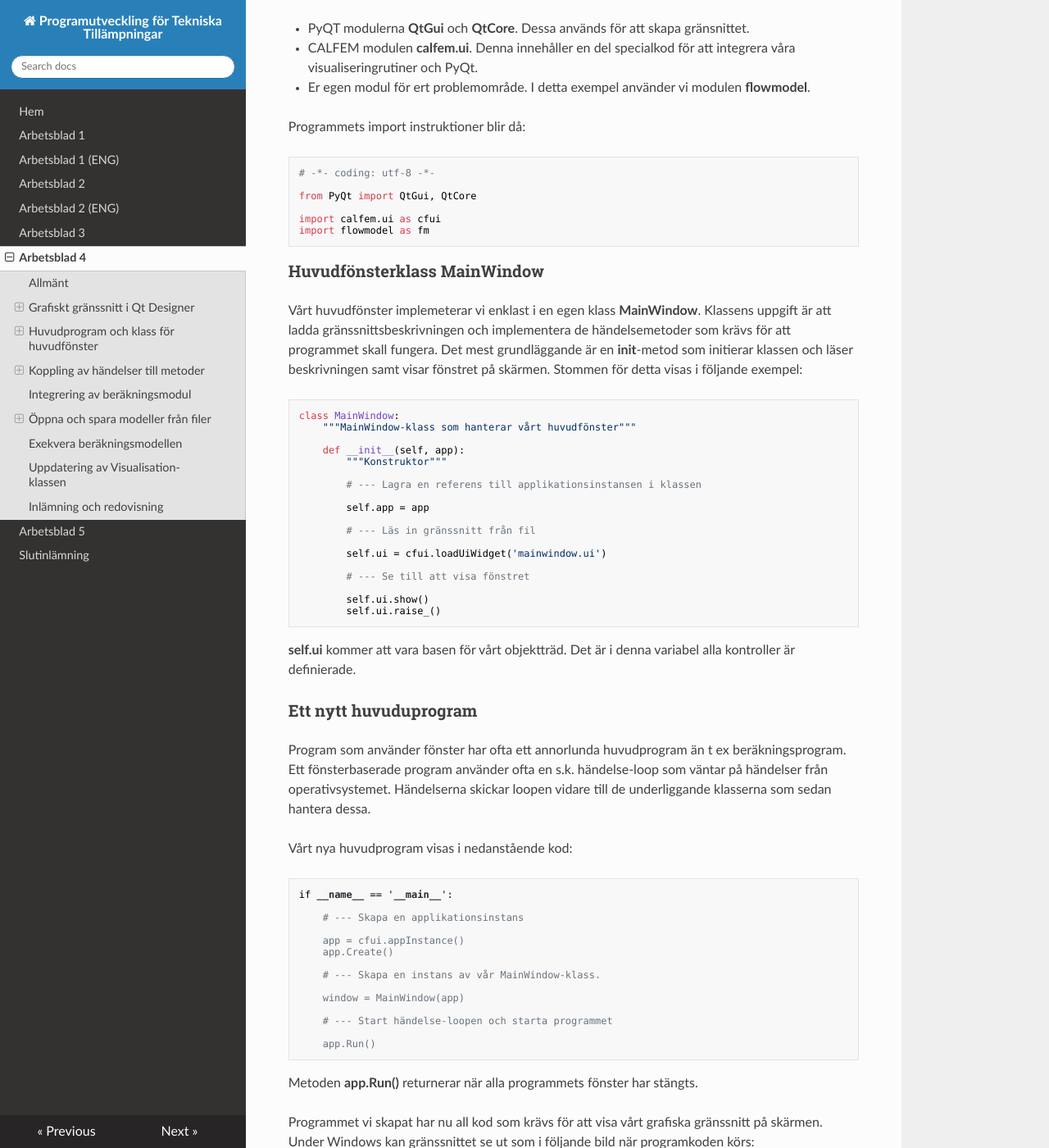
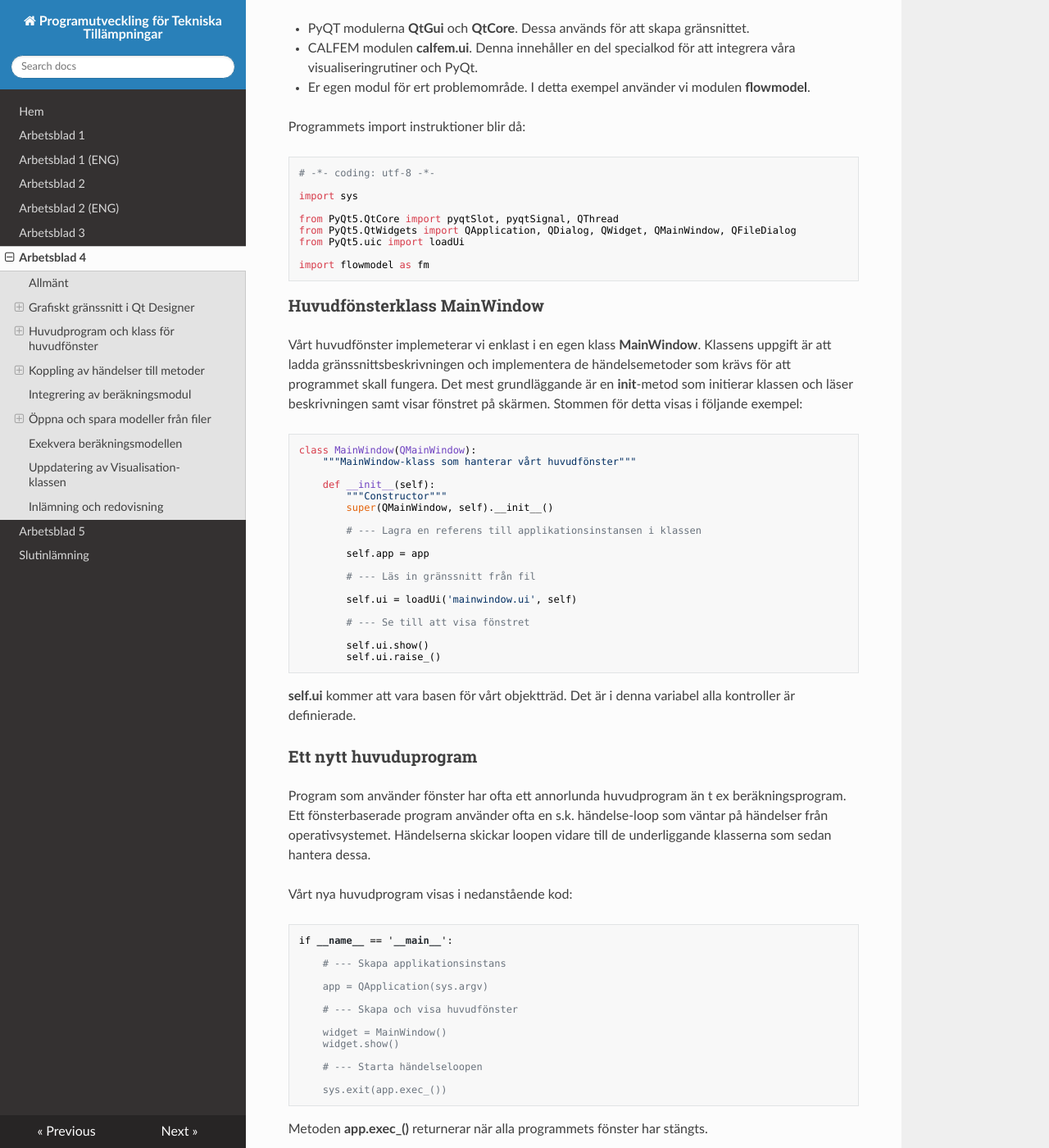
Before and after one commit to jonaslindemann/vsmn20, an MkDocs documentation site: the page built from docs/assignment4.md, in a window 1280 px wide and 1400 px high, scrolled down 8978 px. Shown: the whole window at 82% size. Built offline with MkDocs 1.6.1, drawn with Linux system fonts in a browser that asks for light colours; nearby versions of some CDN libraries; old or Windows-style settings are respelled for this version of MkDocs; some of the changed text lies outside the part shown.

Commit message:
Updated for new version of calfem.

```diff
--- a/docs/assignment4.md
+++ b/docs/assignment4.md
@@ -147,20 +147,24 @@ Programmets import instruktioner blir då:
 
     # -*- coding: utf-8 -*-
 
-    from PyQt import QtGui, QtCore
+    import sys
 
-    import calfem.ui as cfui
+    from PyQt5.QtCore import pyqtSlot, pyqtSignal, QThread
+    from PyQt5.QtWidgets import QApplication, QDialog, QWidget, QMainWindow, QFileDialog
+    from PyQt5.uic import loadUi
+
     import flowmodel as fm
 
 ### Huvudfönsterklass MainWindow
 
 Vårt huvudfönster implemeterar vi enklast i en egen klass **MainWindow**. Klassens uppgift är att ladda gränssnittsbeskrivningen och implementera de händelsemetoder som krävs för att programmet skall fungera. Det mest grundläggande är en **__init__**-metod som initierar klassen och läser beskrivningen samt visar fönstret på skärmen. Stommen för detta visas i följande exempel:
 
-    class MainWindow:
+    class MainWindow(QMainWindow):
         """MainWindow-klass som hanterar vårt huvudfönster"""
 
-        def __init__(self, app):
-            """Konstruktor"""
+        def __init__(self):
+            """Constructor"""
+            super(QMainWindow, self).__init__()
 
             # --- Lagra en referens till applikationsinstansen i klassen
 
@@ -168,7 +172,7 @@ Vårt huvudfönster implemeterar vi enklast i en egen klass **MainWindow**. Klas
 
             # --- Läs in gränssnitt från fil
 
-            self.ui = cfui.loadUiWidget('mainwindow.ui')
+            self.ui = loadUi('mainwindow.ui', self)
 
             # --- Se till att visa fönstret
 
@@ -185,20 +189,20 @@ Vårt nya huvudprogram visas i nedanstående kod:
 
     if __name__ == '__main__':
 
-        # --- Skapa en applikationsinstans
+        # --- Skapa applikationsinstans
 
-        app = cfui.appInstance()
-        app.Create()
+        app = QApplication(sys.argv)
 
-        # --- Skapa en instans av vår MainWindow-klass.
+        # --- Skapa och visa huvudfönster
 
-        window = MainWindow(app)
+        widget = MainWindow()
+        widget.show()
 
-        # --- Start händelse-loopen och starta programmet
+        # --- Starta händelseloopen
 
-        app.Run()
+        sys.exit(app.exec_())
 
-Metoden **app.Run()** returnerar när alla programmets fönster har stängts.
+Metoden **app.exec_()** returnerar när alla programmets fönster har stängts.
 
 Programmet vi skapat har nu all kod som krävs för att visa vårt grafiska gränssnitt på skärmen. Under Windows kan gränssnittet se ut som i följande bild när programkoden körs:
 
@@ -222,13 +226,13 @@ Vi lämnar implementeringen av denna till användaren. Kopplingen av metoden gö
 
     class MainWindow:
         ...
-        def __init__(self, app):
+        def __init__(self):
 
             ...
 
             # --- Läs in gränssnitt från fil
 
-            self.ui = cfui.loadUiWidget('mainwindow.ui')
+            self.ui = loadUi('mainwindow.ui', self)
 
             # --- Koppla kontroller till händelsemetoder
 
@@ -293,12 +297,12 @@ Beräkningsmodellen som implementerades i arbetsblad 2 och 3 innehåller metoder
 
 ### Öppna fil från disk
 
-För att öppna en redan existerande fil från disk, måste vi först fråga användaren om vilken fil som skall öppnas. Detta kan göras med funktionen **QtGui.QFileDialog.getOpenFileName(...)**. Funktionen visar en stanadard fildialogruta där användaren kan välja en existerande fil. Hur den används visas i följande exempel:
+För att öppna en redan existerande fil från disk, måste vi först fråga användaren om vilken fil som skall öppnas. Detta kan göras med funktionen **QFileDialog.getOpenFileName(...)**. Funktionen visar en stanadard fildialogruta där användaren kan välja en existerande fil. Hur den används visas i följande exempel:
 
     def onActionOpen(self):
         """Öppna in indata fil"""
 
-        self.filename, _ = QtGui.QFileDialog.getOpenFileName(self.ui,
+        self.filename, _ = QFileDialog.getOpenFileName(self.ui,
             "Öppna modell", "", "Modell filer (*.json *.jpg *.bmp)")
 
         if self.filename!="":
@@ -317,7 +321,7 @@ Om användaren vill spara en modell till disk, måste vi på samma sätt först
         self.updateModel()
 
         if self.filename == "":
-            self.filename, _  = QtGui.QFileDialog.getSaveFileName(self.ui,
+            self.filename, _  = QFileDialog.getSaveFileName(self.ui,
                 "Spara modell", "", "Modell filer (*.json)")
 
         if self.filename!="":
```
